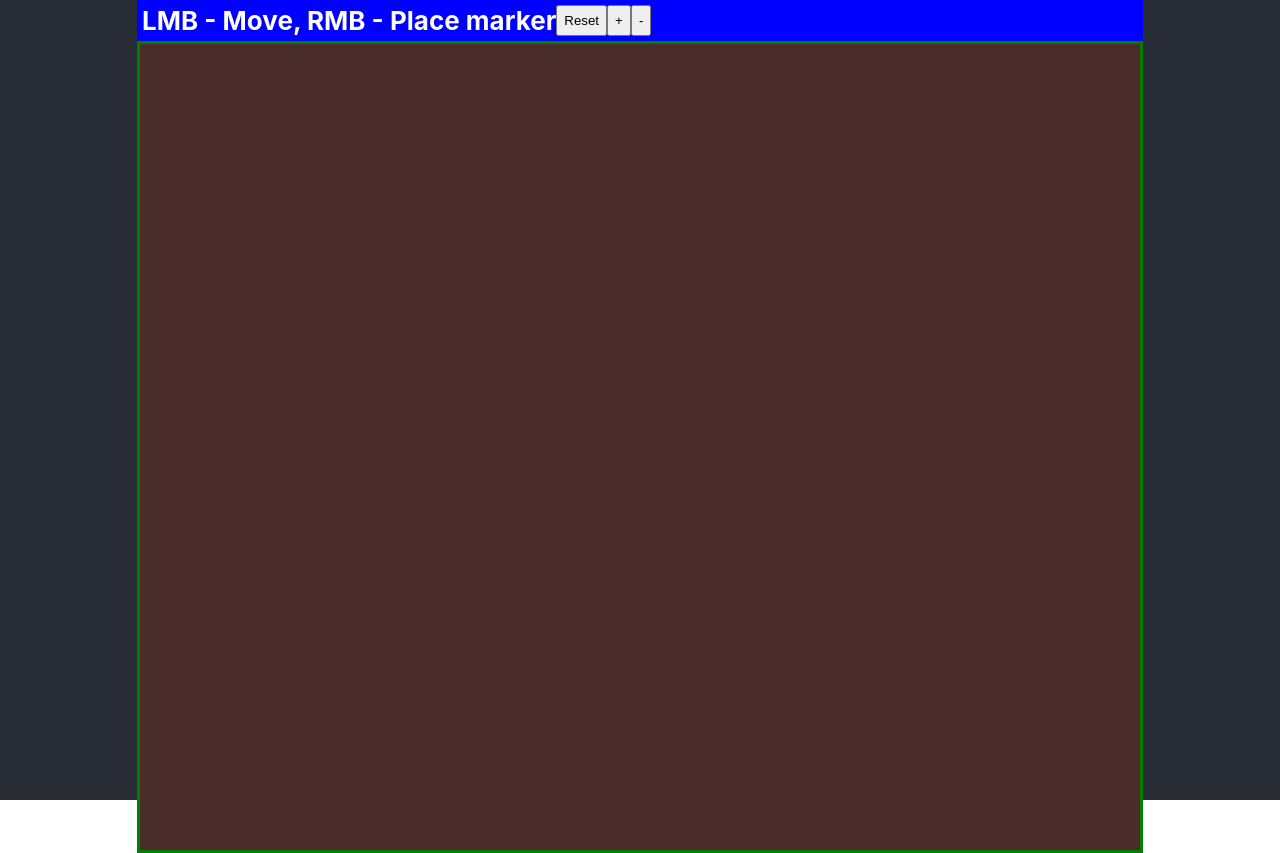
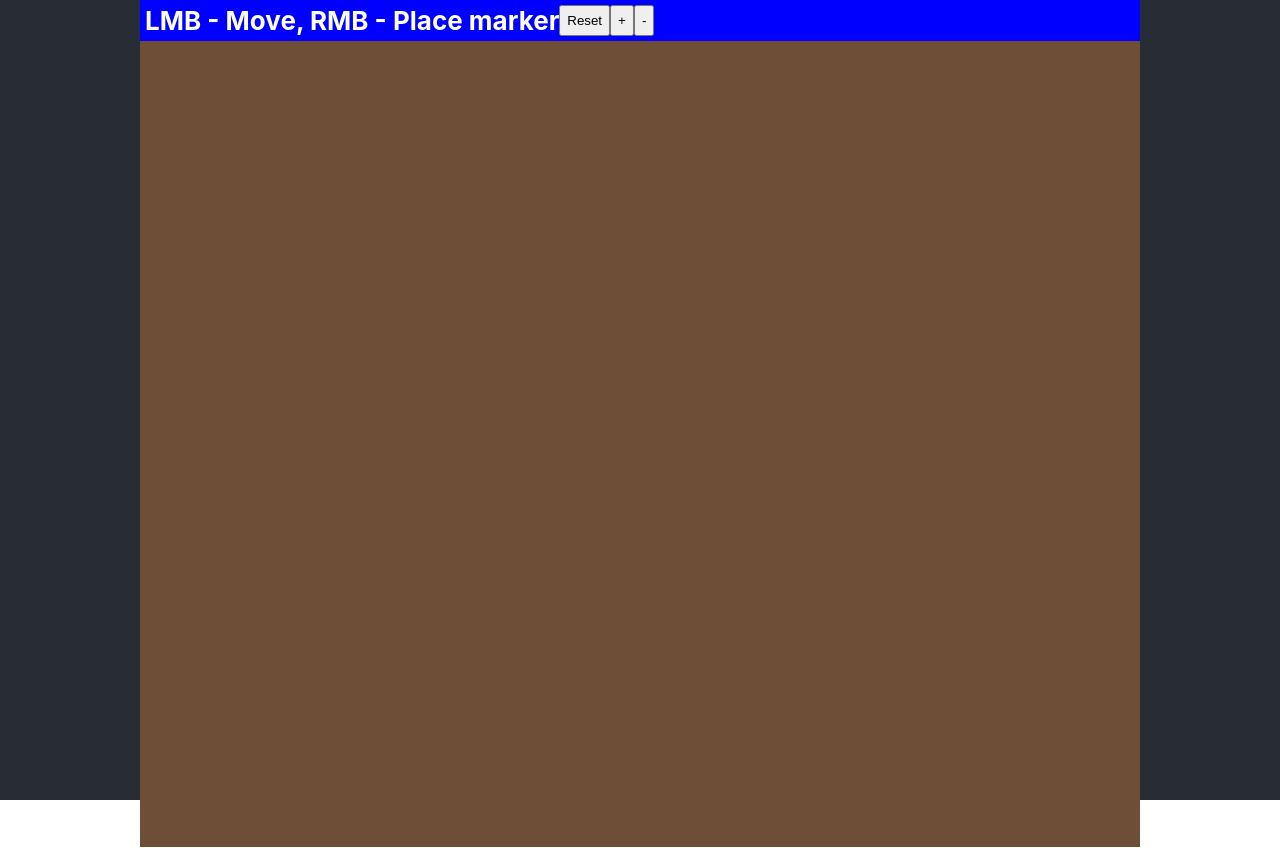
Before and after one commit to punahussy/InteractiveCanvasMap, a React (Create React App) app: page / in a window 1280 px wide. Built offline with nearby package versions, Linux system fonts and the light colour scheme; no server answers.

Commit message:
исправил опечатки

```diff
--- a/src/Canvas.tsx
+++ b/src/Canvas.tsx
@@ -213,10 +213,10 @@ function Canvas({ width, height }: ICanvasProps) {
             <button onClick={() => zoomCanvas(2)}>+</button>
             <button onClick={() => zoomCanvas(0.5)}>-</button>
         </div>
-        <div className='canvas' style={{ overflow: 'hidden', border: '3px solid green', userSelect: 'none', background: '#4a2c2a' }}>
+        <div style={{background: '#6f4e37'}}>
             <canvas onContextMenu={(e) => handleClick(e)} ref={canvasRef} width={width} height={height} />
         </div>
-    </div>;
+    </div>
 }
 
 export default Canvas;
```
